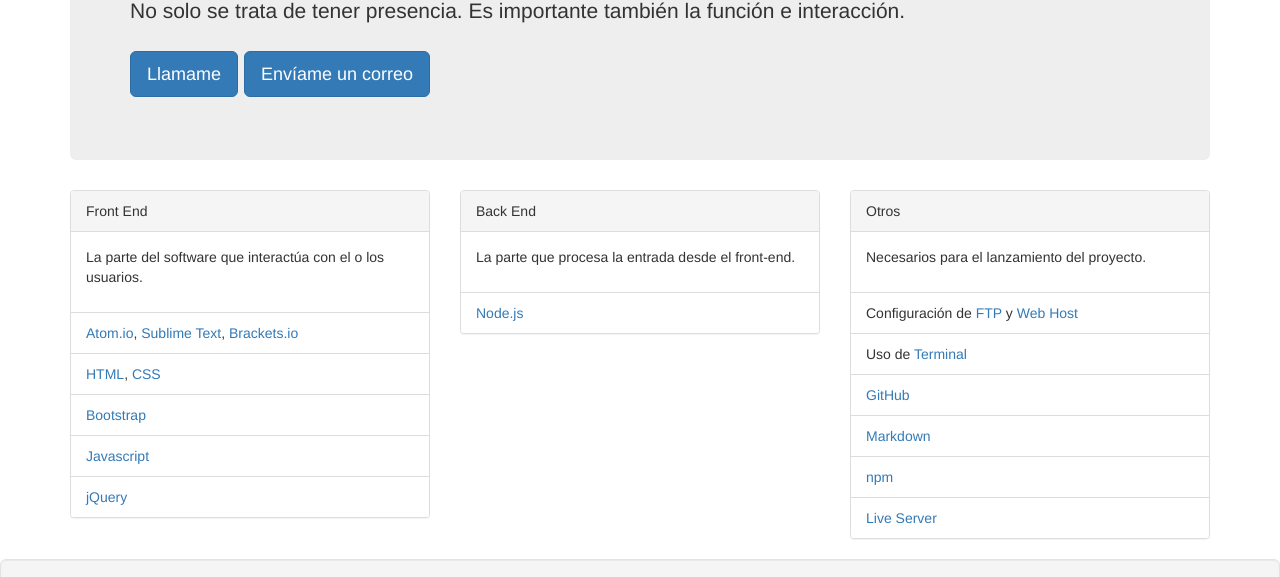
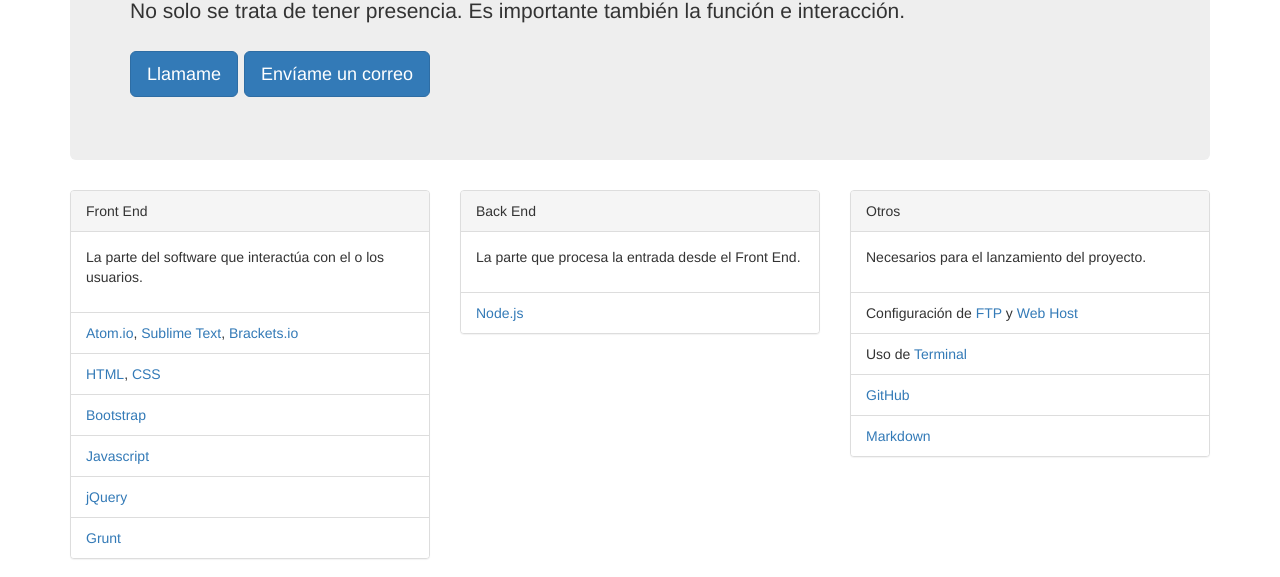
Before and after one commit to ruckysolis/ruckysolis.github.io, a plain HTML site: page index.html in a window 1280 px wide. Shown: the part 223-800 px from the top of the page. Drawn offline with nearby package versions, Linux system fonts and the light colour scheme.

Commit message:
agregado grunt

```diff
--- a/index.html
+++ b/index.html
@@ -86,6 +86,9 @@
           <li class="list-group-item">
             <a href="https://jquery.com/">jQuery</a>
           </li>
+          <li class="list-group-item">
+            <a href="http://gruntjs.com/">Grunt</a>
+          </li>
         </ul>
       </div>
     </div>
@@ -95,7 +98,7 @@
         <!-- Default panel contents -->
         <div class="panel-heading">Back End</div>
           <div class="panel-body">
-            <p>La parte que procesa la entrada desde el front-end.</p>
+            <p>La parte que procesa la entrada desde el Front End.</p>
           </div>
 
         <!-- List group -->
@@ -125,8 +128,6 @@
             <li class="list-group-item"><a href="https://github.com/">GitHub</a>
             </li>
             <li class="list-group-item"><a href="https://daringfireball.net/projects/markdown/">Markdown</a></li>
-            <li class="list-group-item"><a href="https://www.npmjs.com/">npm</a></li>
-            <li class="list-group-item"><a href="https://github.com/tapio/live-server">Live Server</a>
             </li>
           </ul>
         </div>
```
